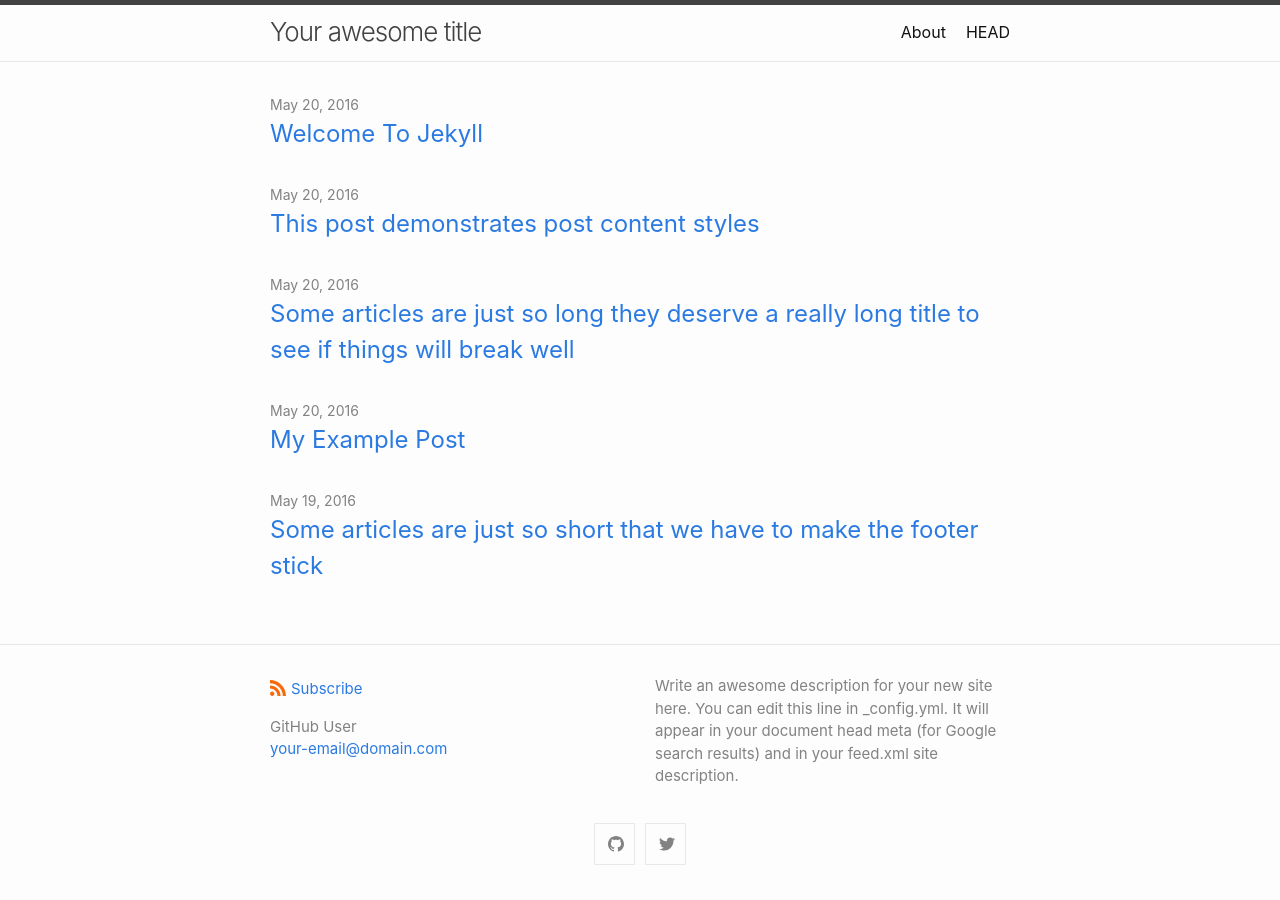
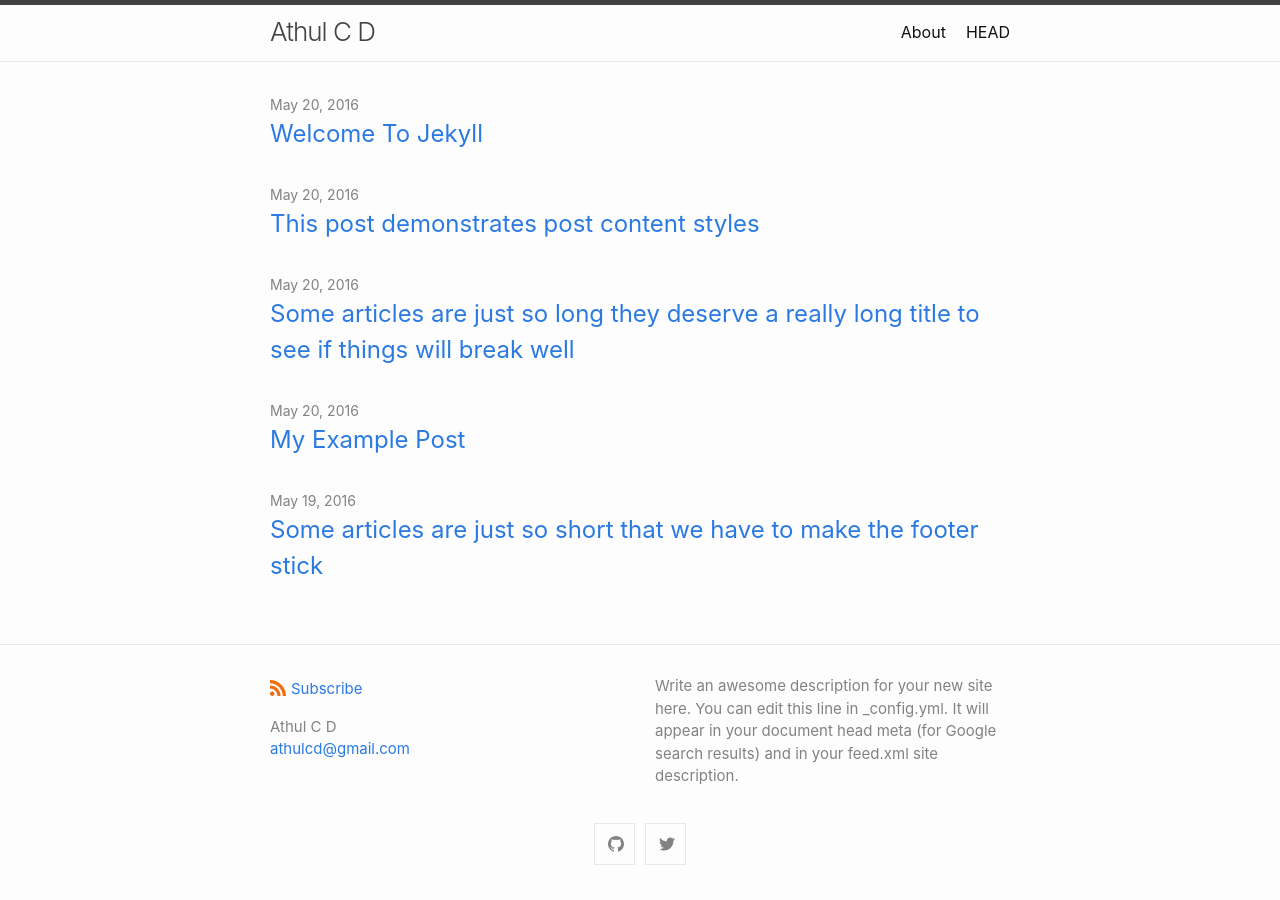
Before and after one commit to athulcd/athulcd.github.io, a Jekyll site: the page built from index.md, in a window 1280 px wide. Built offline with Jekyll 4.4.1, drawn with Linux system fonts in a browser that asks for light colours.

Commit message:
Update _config.yml

```diff
--- a/_config.yml
+++ b/_config.yml
@@ -1,7 +1,7 @@
-title: Your awesome title
+title: Athul C D
 author:
-  name: GitHub User
-  email: your-email@domain.com
+  name: Athul C D
+  email: athulcd@gmail.com
 description: > # this means to ignore newlines until "show_excerpts:"
   Write an awesome description for your new site here. You can edit this
   line in _config.yml. It will appear in your document head meta (for
```
